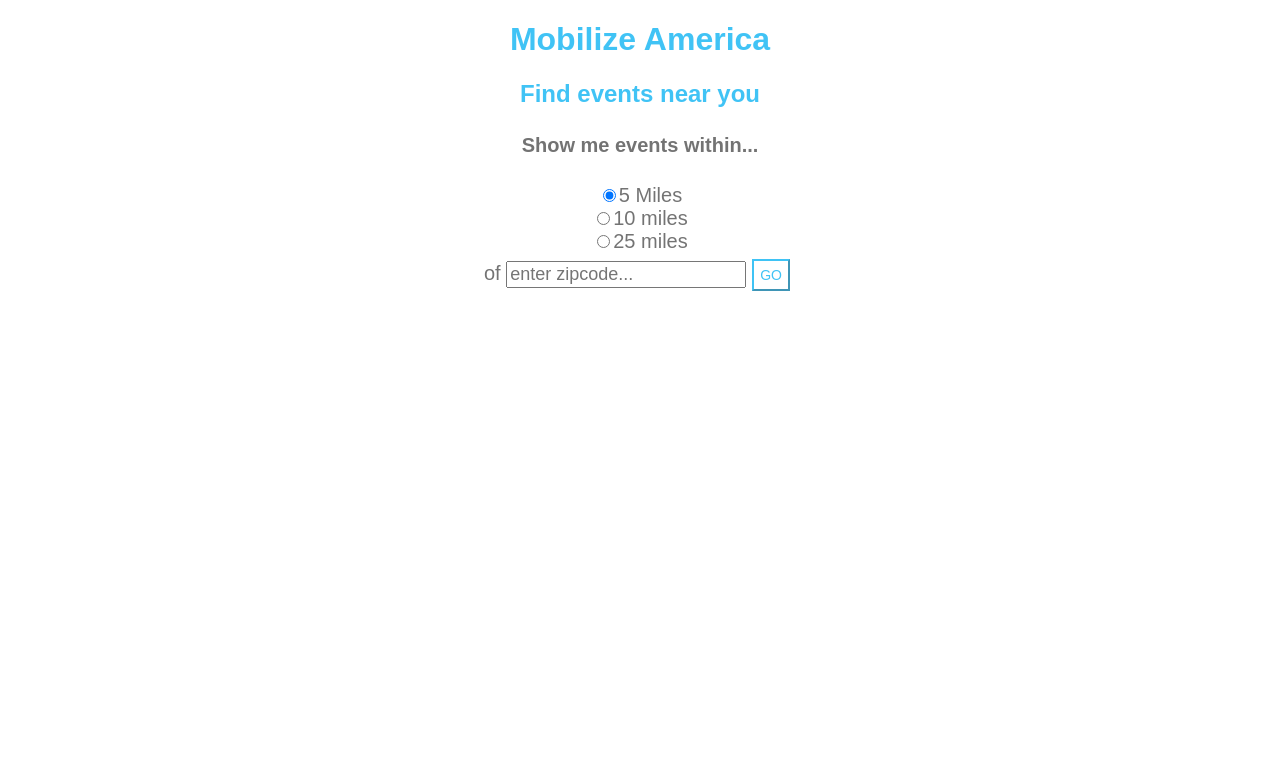
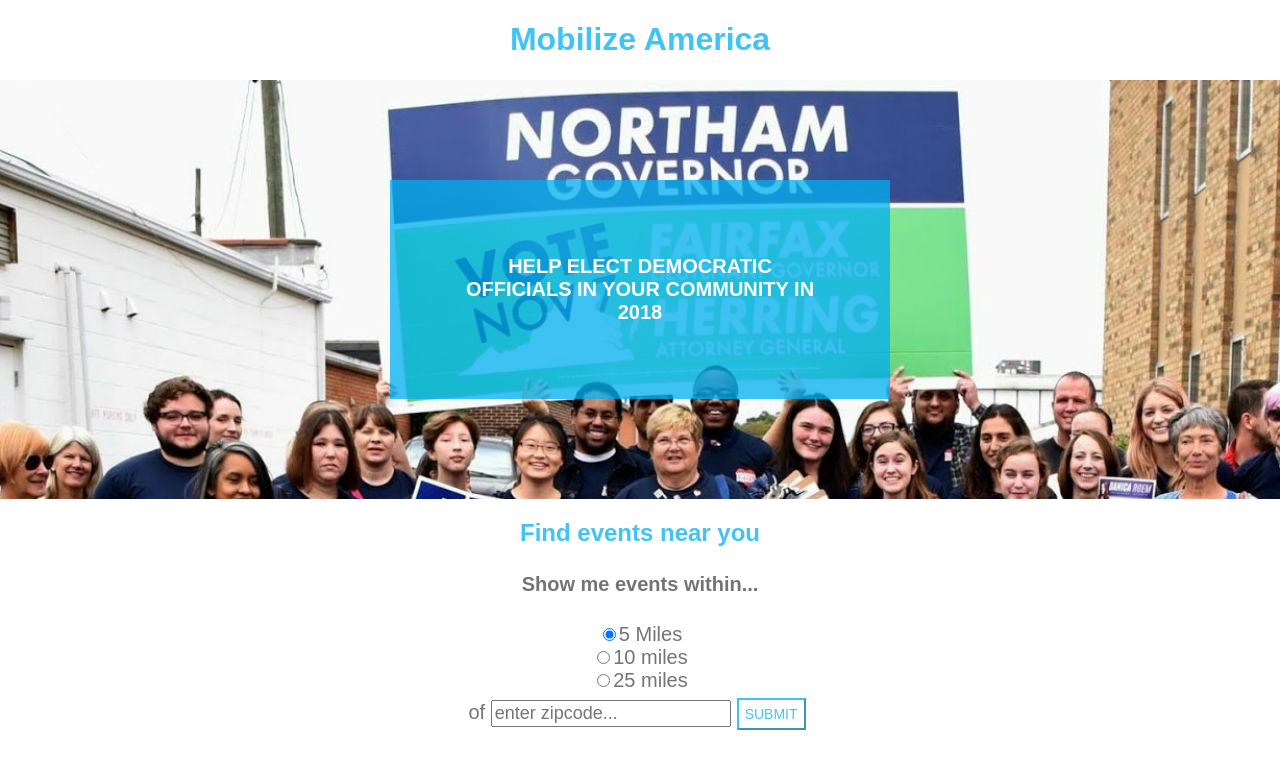
Before and after one commit to marcellamaki/mobilize_america_takehome_project, a React (Create React App) app: page / in a window 1280 px wide. Shown: the top 768 px of the page. Built offline with nearby package versions, Linux system fonts and the light colour scheme; what google-maps-react would draw is missing.

Commit message:
updates to landing page

```diff
--- a/src/App.css
+++ b/src/App.css
@@ -7,8 +7,23 @@
 
 .container {
  max-width: 700px;
- margin-top: 50px;
  margin: auto;
+}
+
+.large-header-box {
+  max-width: auto;
+  max-height: 50vh;
+  padding: 100px;
+  background-image: url('./imgs/danica_campaign.jpg');
+}
+
+.small-header-box {
+ max-width: 350px;
+ color: white;
+ padding: 75px;
+ font-size: 20px;
+ margin: auto;
+ background-color: rgba(0, 175, 242, 0.75);
 }
 
 .input {
@@ -16,6 +31,18 @@
 }
 
 button {
+ background-color:white;
+ font-size: 14px;
+ border-weight: 2px;
+ border-color: rgba(0, 175, 242, 0.75);
+ padding:6px;
+ margin: 6px;
+ color: rgba(0, 175, 242, 0.75);
+ font-weight: 400;
+ text-transform: uppercase;
+}
+
+.submit-button {
  background-color:white;
  font-size: 14px;
  border-weight: 2px;
@@ -39,6 +66,17 @@
   transition: 0.4s;
 }
 
+.submit-button:hover,
+.submit-button:active {
+  background-color:rgba(0, 175, 242, 0.75);
+  font-size: 14px;
+  padding:6px;
+  margin: 6px;
+  color: white;
+  font-weight: 400;
+  text-transform: uppercase;
+  transition: 0.4s;
+}
 
 form {
  margin: 5px;
@@ -71,6 +109,7 @@
 
 }
 
+
 h1, h2 {
   text-align: center;
   color:rgba(0, 175, 242, 0.75);
--- a/src/List.js
+++ b/src/List.js
@@ -1,6 +1,5 @@
 import React from 'react';
 import {distanceCalculator} from './DistanceCalculator.js'
-import haversine from 'haversine'
 
 export default (props) => {
   console.log(props)
--- a/src/WelcomeScreen.js
+++ b/src/WelcomeScreen.js
@@ -10,7 +10,10 @@
     return (
       <div>
       <h1>Mobilize America</h1>
-        <h2>Find events near you</h2>
+      <div className="large-header-box">
+        <h2 className="small-header-box">HELP ELECT DEMOCRATIC OFFICIALS IN YOUR COMMUNITY IN 2018</h2>
+      </div>
+      <h2>Find events near you</h2>
         <form>
         <h4>Show me events within...</h4>
           <div className="radio">
@@ -31,8 +34,8 @@
               25 miles
             </label>
           </div>
-          of <input type="text" name="zipcode" placeholder="enter zipcode..." value={this.props.zipcode} onChange={this.props.updateZipcode}/>
-          <button value={this.props.zipcode} onClick={this.props.handleZipCodeSearch}>Go</button>
+          of <input type="text" name="zipcode" placeholder="enter zipcode..." value={this.props.zipcode} onChange={this.props.updateZipcode} required/>
+          <input className="submit-button" type="submit" value={this.props.zipcode} name="Go" onClick={this.props.handleZipCodeSearch}/>
         </form>
       </div>
     )
```
Also changed, not shown: src/MapContainer.js (+1 -6 lines), src/imgs/danica_campaign.jpg (added), 1 other file (tests, documents, lock files or other folders).
